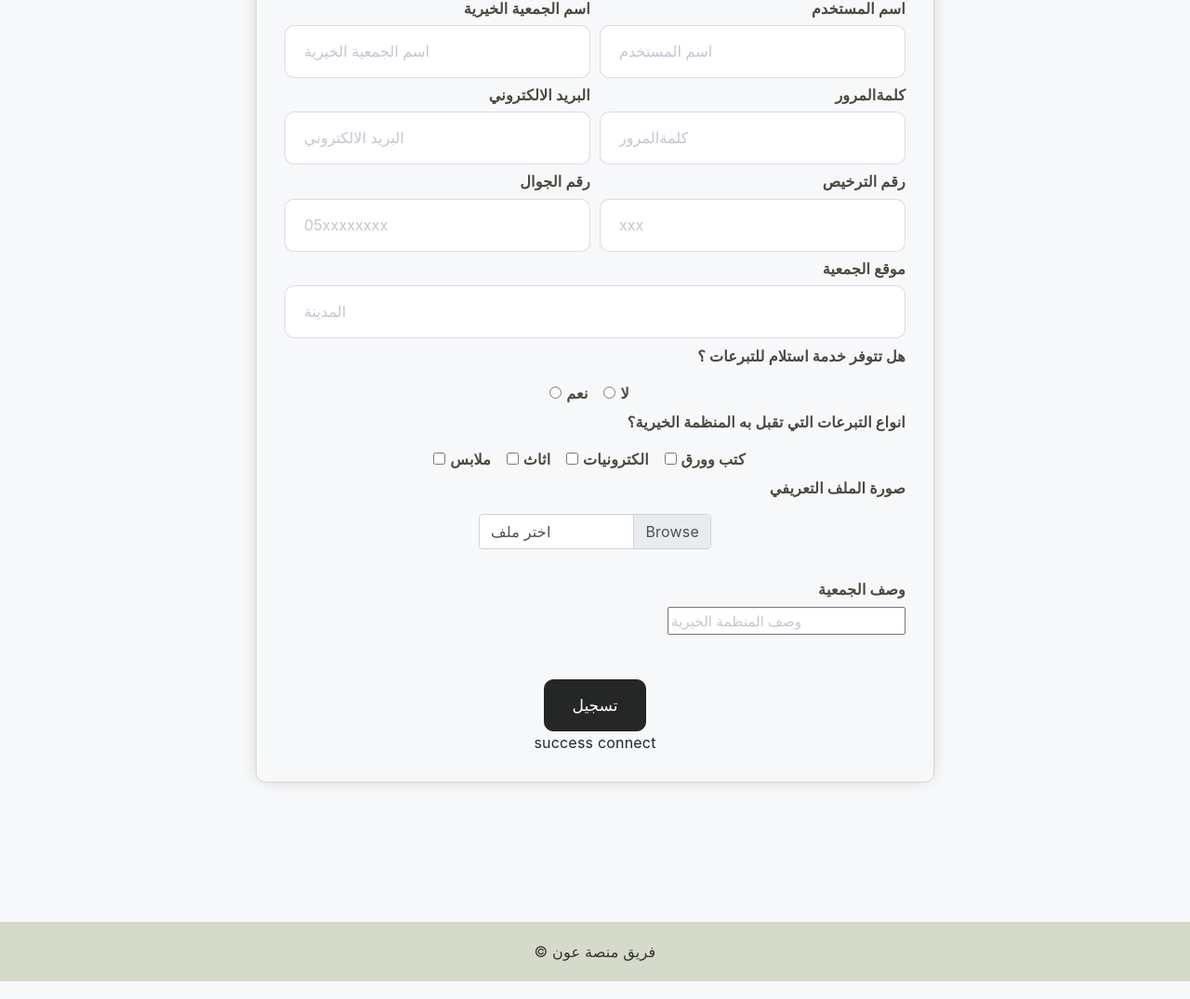
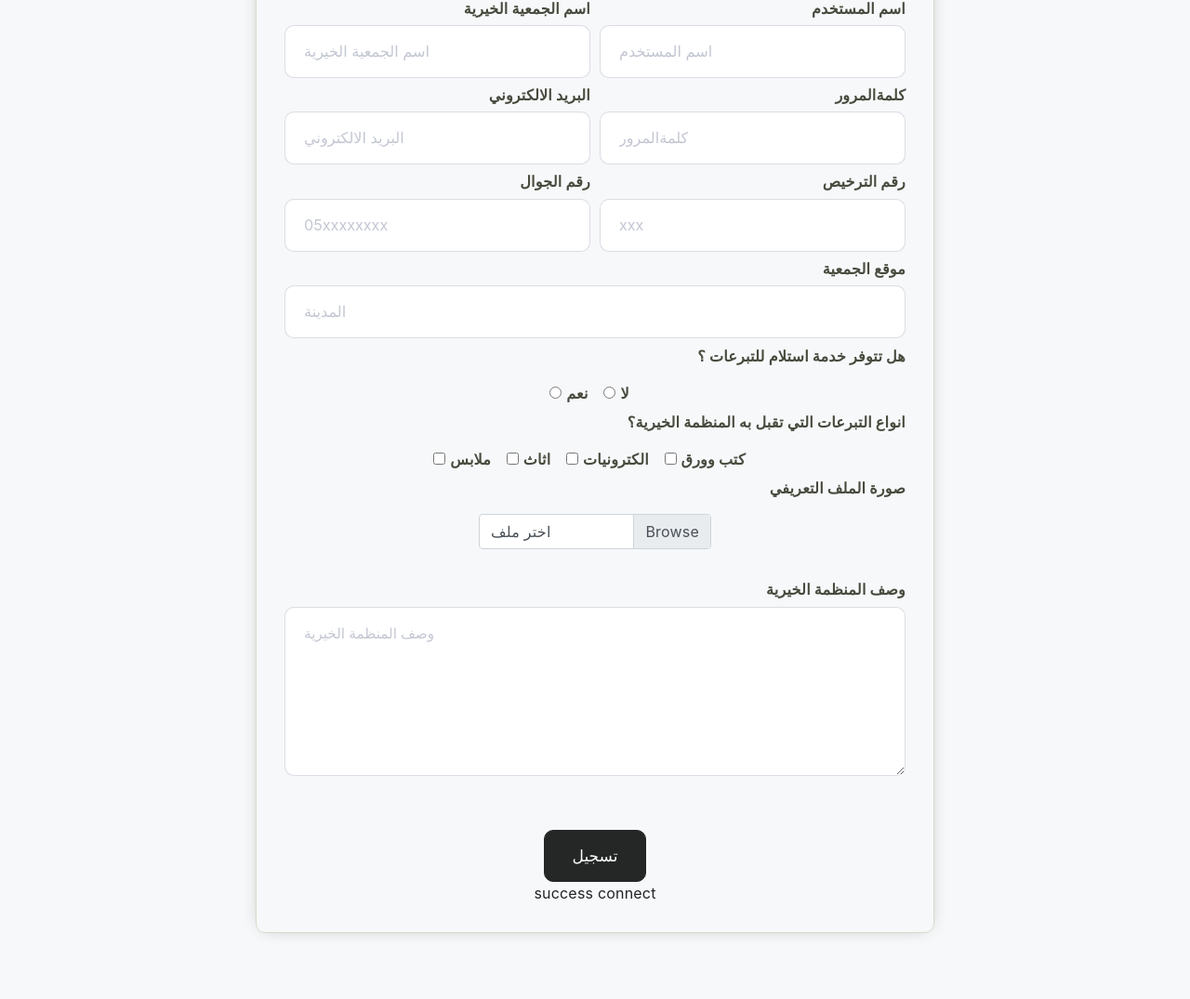
Before and after one commit to 2021-GP-Group9/AwonWebsite, a PHP site: page /RequestToJoin.php in a window 1280 px wide. Shown: the part 375-1450 px from the top of the page at 93% size. Run offline with PHP 8.4, Linux system fonts and the light colour scheme.

Commit message:
Merge origin/master

```diff
--- a/RequestToJoin.php
+++ b/RequestToJoin.php
@@ -196,14 +196,14 @@ if (isset($_SESSION['role'])) {
                                                         </div>
                                                         </p>
                                                         <br>
-                                                        <fieldset>
-                                                        <p>
-                                                            <label>وصف الجمعية </label>
-                                                    <input type="textarea" name="descrption" id="descrption" placeholder="وصف المنظمة الخيرية">
-                                                        </p>
-                                                         </fieldset>
 
-                                                <br><br>
+                                                         <p>
+                                                       <label>وصف المنظمة الخيرية</label>
+                                             <textarea rows="6" name="descrption" id="descrption" class="required"  placeholder="وصف المنظمة الخيرية"></textarea>
+                                                        </p><br>
+
+
+                                                         <br>
                                                         <p class="text-center">
 
                                                             <button class="dtr-btn btn-blue" type="submit" name="submit" onclick="validate();return false;">تسجيل</button>
```
